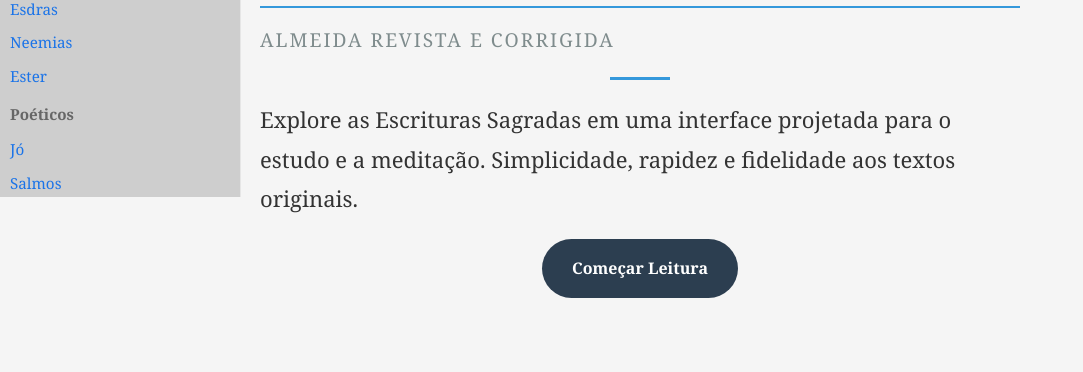
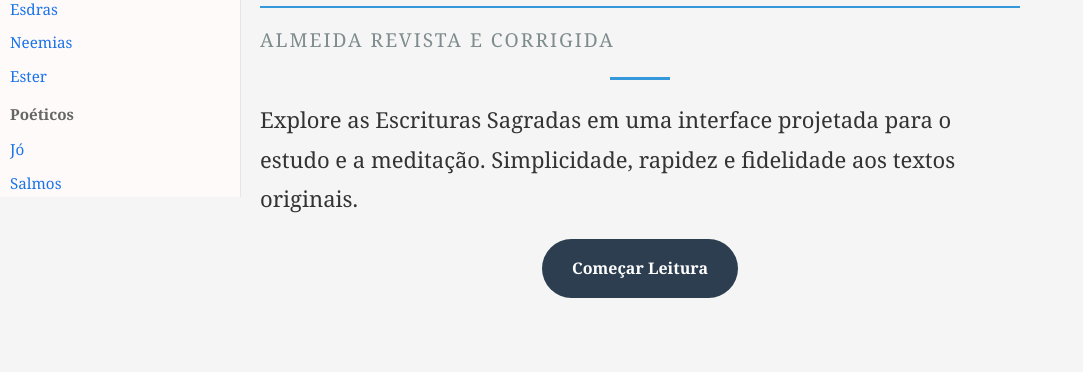
Before and after one commit to JCaetanoCode/Biblia-ARC, a plain HTML site: page index.html in a window 1280 px wide. Shown: the part 603-975 px from the top of the page, without its empty margins (0-1083 px from the left). Drawn offline with Linux system fonts and the light colour scheme.

Commit message:
Add files via upload

```diff
--- a/estilo.css
+++ b/estilo.css
@@ -148,7 +148,7 @@
 .sidebar {
 	width: 220px; /* menor largura */
 	padding: 12px 10px; /* reduzir padding top/bottom para aproximar textos */
-	background: #cecece;
+	background: #fffafa;
 	border-right: 1px solid #e6e6e6;
 	overflow-y: auto;
 	position: fixed;
```
